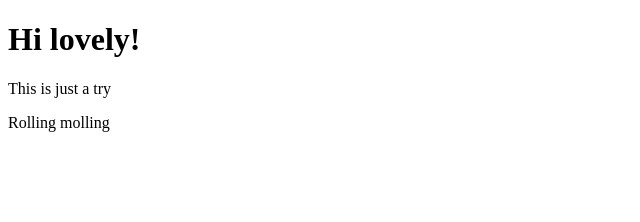
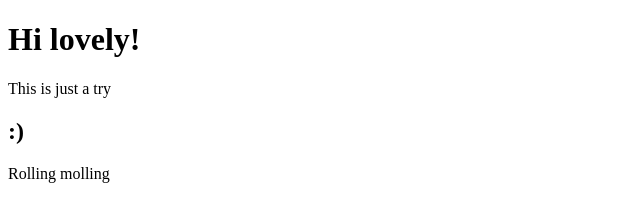
Before and after one commit to aselcuktuncer/git-test, a website: page index.html in a window 1280 px wide. Shown: the whole page, without its empty margins (0-640 px from the left). Drawn offline with Linux system fonts and the light colour scheme.

Commit message:
fourth commit

```diff
--- a/index.html
+++ b/index.html
@@ -6,6 +6,7 @@
     <body>
         <h1>Hi lovely!</h1>
         <p>This is just a try</p>
+        <h2>:)</h2>
         <p>Rolling molling</p>
     </body>
 </html>
```
Also changed, not shown: package.json (added, +24 -0 lines), 2 other files.
